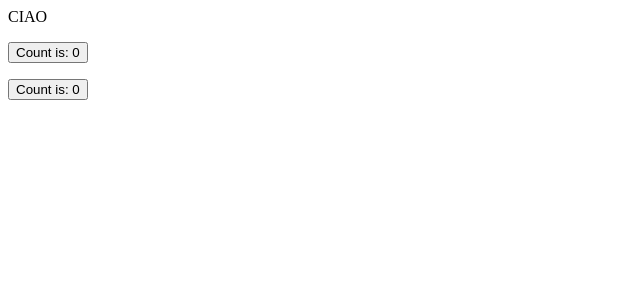
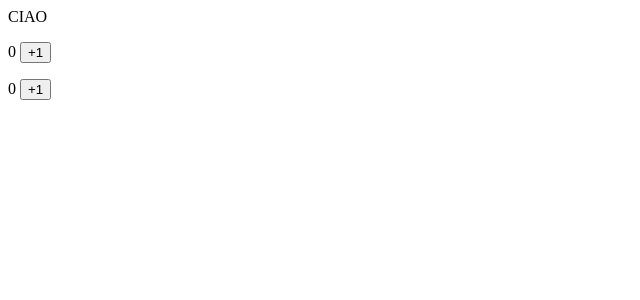
Before and after one commit to dennybiasiolli/vue-tutorial-project, a Vue app: page / in a window 1280 px wide. Shown: the top 300 px of the page, without its empty margins (0-640 px from the left). Built offline with nearby package versions, Linux system fonts and the light colour scheme.

Commit message:
changing component

```diff
--- a/src/components/CompositionAPI.vue
+++ b/src/components/CompositionAPI.vue
@@ -16,5 +16,6 @@ onMounted(() => {
 </script>
 
 <template>
-  <button @click="increment">Count is: {{ count }}</button>
+  {{ count }}
+  <button @click="increment">+1</button>
 </template>
--- a/src/components/OptionsAPI.vue
+++ b/src/components/OptionsAPI.vue
@@ -26,5 +26,6 @@ export default {
 </script>
 
 <template>
-  <button @click="increment">Count is: {{ count }}</button>
+  {{ count }}
+  <button @click="increment">+1</button>
 </template>
```
